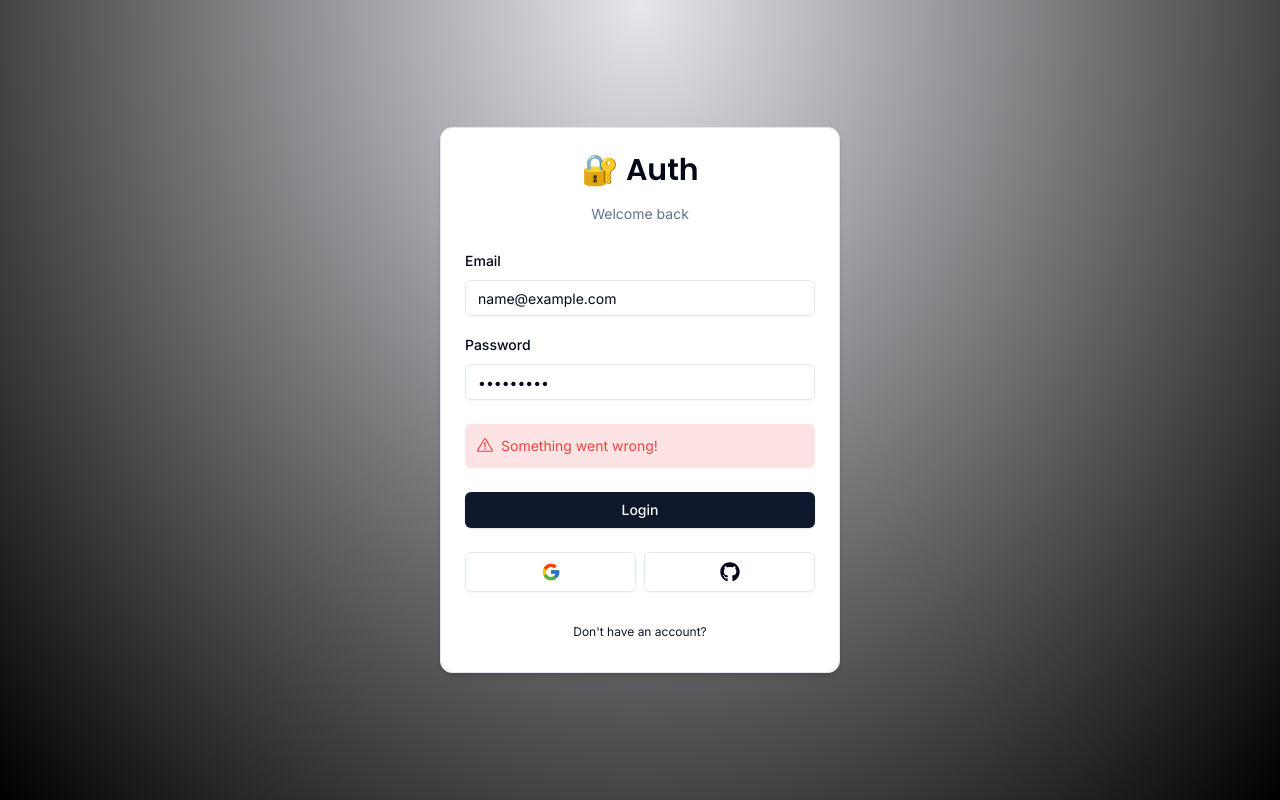
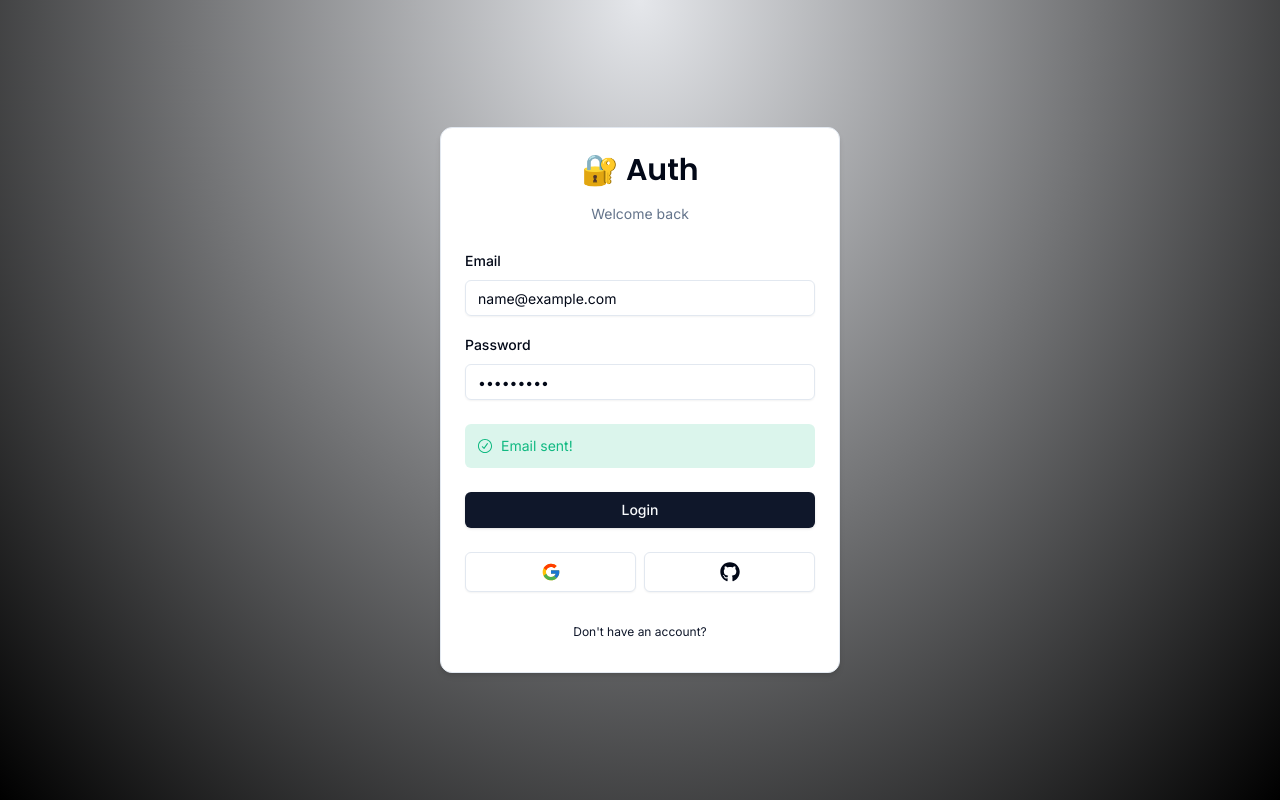
Before and after one commit to DarklMoon/auth-nextjs, a Next.js app: page /auth/login in a window 1280 px wide. Both pictures are taken after typing "name@example.com", "Sample123" into the empty fields and a click on the button "Login". Built offline with nearby package versions, Linux system fonts and the light colour scheme.

Commit message:
add: message-control-loginSS

```diff
--- /dev/null
+++ b/actions/login.ts
@@ -0,0 +1,14 @@
+"use server";
+
+import * as z from "zod";
+import { LoginSchema } from "@/schemas";
+
+export const login = async (values: z.infer<typeof LoginSchema>) => {
+    const validatedFields = LoginSchema.safeParse(values);
+
+    if(!validatedFields.success) {
+        return {error: "Invalid fields!"};
+    }
+
+    return {success: "Email sent!"};
+};
--- a/components/auth/login-form.tsx
+++ b/components/auth/login-form.tsx
@@ -2,6 +2,7 @@
 
 import * as z from "zod";
 
+import { useState, useTransition } from "react";
 import { useForm } from "react-hook-form";
 import { zodResolver } from "@hookform/resolvers/zod";
 import { Input } from "@/components/ui/input";
@@ -19,8 +20,14 @@ import {
 import { CardWrapper } from "@/components/auth/card-wrapper";
 import { Button } from "@/components/ui/button";
 import { FormError } from "@/components/form-error";
+import { FormSuccess } from "@/components/form-success";
+import { login } from "@/actions/login";
 
 export const LoginForm = () => {
+  const [error, setError] = useState<string | undefined>("");
+  const [success, setSuccess] = useState<string | undefined>("");
+  const [isPending, startTransition] = useTransition();
+
   const form = useForm<z.infer<typeof LoginSchema>>({
     resolver: zodResolver(LoginSchema),
     defaultValues: {
@@ -30,7 +37,17 @@ export const LoginForm = () => {
   });
 
     const onSubmit = (values: z.infer<typeof LoginSchema>) => {
-        console.log(values)
+      setError("");
+      setSuccess("");
+
+      startTransition(() => {
+        login(values)
+        .then((data) => {
+          setError(data.error);
+          setSuccess(data.success);
+        });
+
+      });
     }
 
   return (
@@ -51,11 +68,13 @@ export const LoginForm = () => {
                   <FormLabel>Email</FormLabel>
                   <FormControl>
                     <Input
-                    {...field}
-                    placeholder="darkl.moon@example.com"
-                    type="email" />
+                      {...field}
+                      disabled={isPending}
+                      placeholder="darkl.moon@example.com"
+                      type="email"
+                    />
                   </FormControl>
-                  <FormMessage/>
+                  <FormMessage />
                 </FormItem>
               )}
             />
@@ -67,21 +86,21 @@ export const LoginForm = () => {
                   <FormLabel>Password</FormLabel>
                   <FormControl>
                     <Input
-                    {...field}
-                    placeholder="••••••••"
-                    type="password" />
+                      {...field}
+                      disabled={isPending}
+                      placeholder="••••••••"
+                      type="password"
+                    />
                   </FormControl>
-                  <FormMessage/>
+                  <FormMessage />
                 </FormItem>
               )}
             />
           </div>
-          <FormError message="Something went wrong!"/>
-          <Button
-            type="submit"
-            className="w-full"
-          >
-              Login
+          <FormError message={error} />
+          <FormSuccess message={success} />
+          <Button type="submit" className="w-full" disabled={isPending}>
+            Login
           </Button>
         </form>
       </Form>
--- /dev/null
+++ b/components/form-success.tsx
@@ -0,0 +1,21 @@
+import { CheckCircledIcon} from "@radix-ui/react-icons";
+
+interface FormSuccessProps {
+    message?: string;
+};
+
+export const FormSuccess = ({
+    message,
+}: FormSuccessProps) => {
+    if(!message) return null;
+
+    return (
+      <div
+        className="bg-emerald-500/15 p-3 rounded-md
+        flex items-center gap-x-2 text-sm text-emerald-500"
+      >
+        <CheckCircledIcon className="h-4 w-4" />
+        <p>{message}</p>
+      </div>
+    );
+}
```
